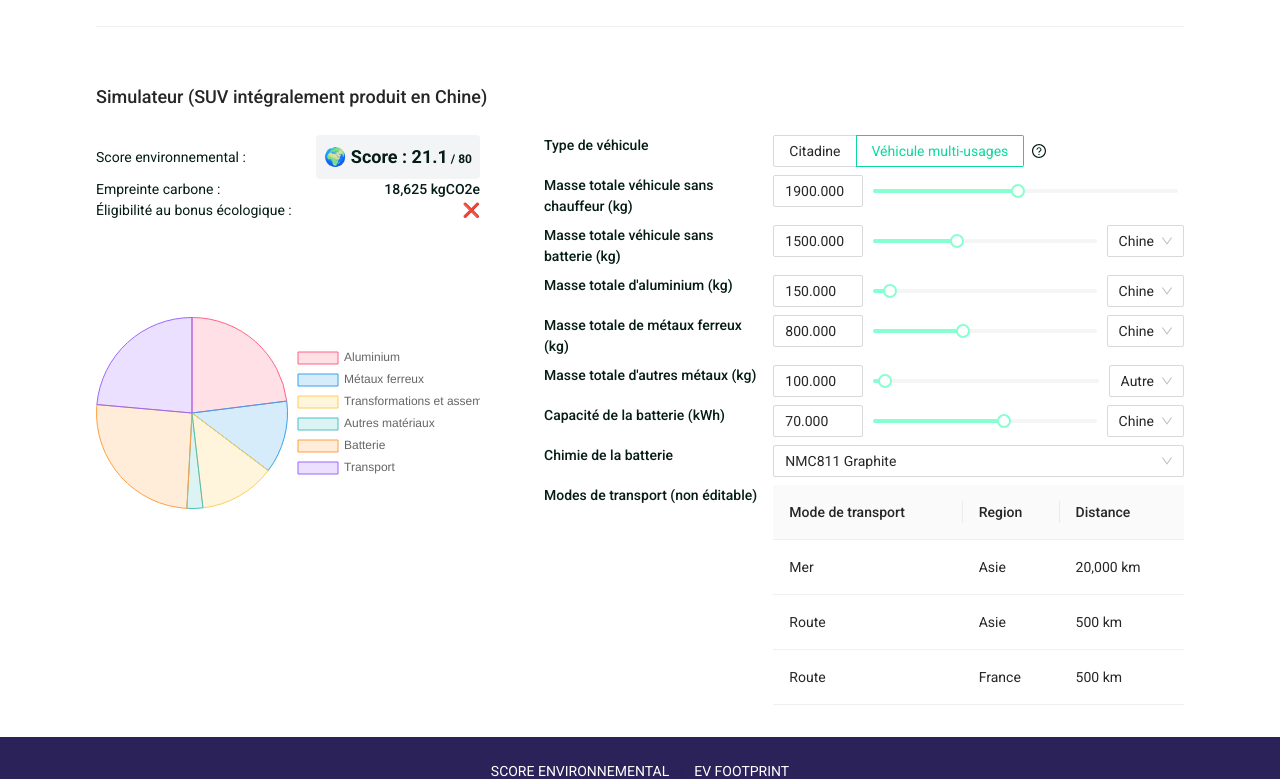
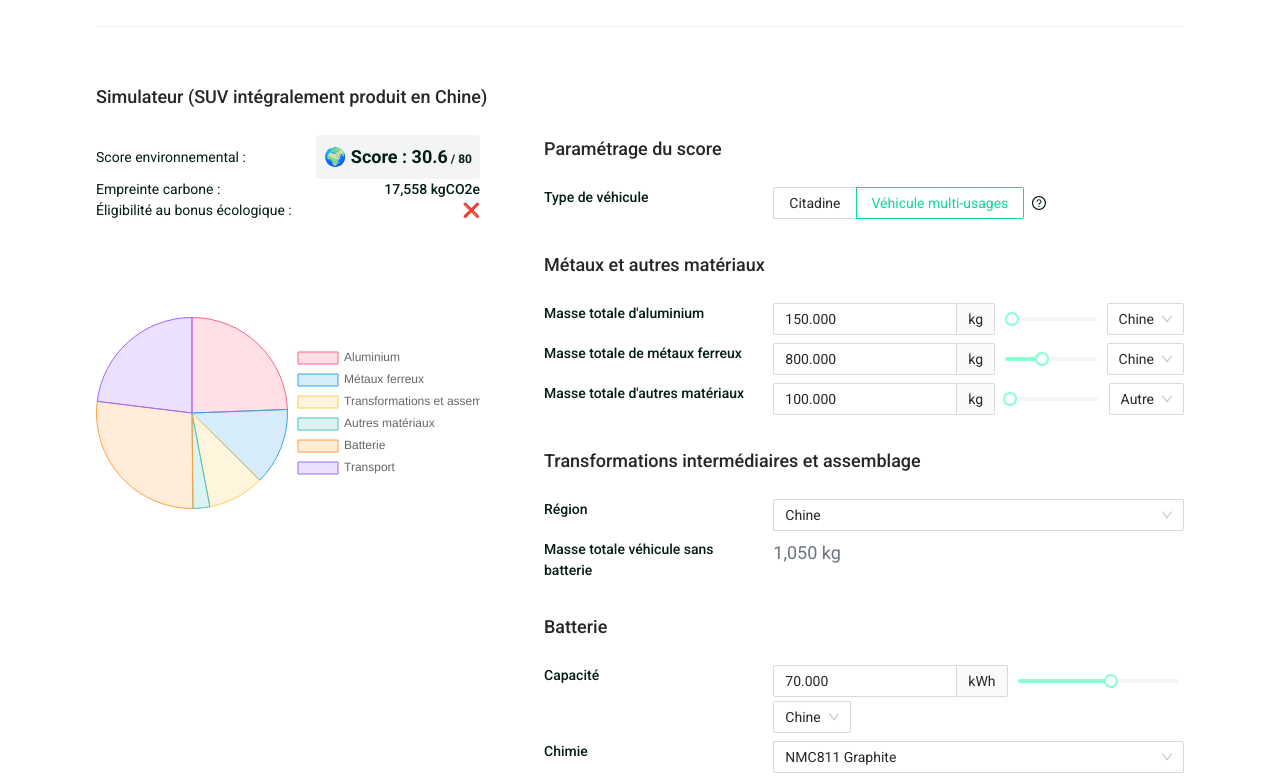
Before and after one commit to Traace-co/score-environnemental, a React (Create React App) app: page / in a window 1280 px wide. Shown: the part 3240-4019 px from the top of the page. Built offline with nearby package versions, Linux system fonts and the light colour scheme.

Commit message:
Reorganize settings section
Also, change "other metals" to "other materials" and prevent users from inputing inconsistent weights.

```diff
--- a/src/Landing.tsx
+++ b/src/Landing.tsx
@@ -46,6 +46,7 @@ interface CarProperties {
     totalMassWithoutBatteryKg: number
     totalMassOtherThanFerrousMetalsOrAluminiumKg: number
     massWithoutDriverKg: number
+    massBatteryKg: number
     batteryCapacityKWh: number
     chemistry: BatteryChemistry
     isLargeCar: boolean
@@ -63,6 +64,7 @@ export function Landing() {
         totalMassOtherThanFerrousMetalsOrAluminiumKg: 80,
         massWithoutDriverKg: 1650,
         batteryCapacityKWh: 55,
+        massBatteryKg: 550,
         chemistry: BatteryChemistry.LFP_Graphite,
         isLargeCar: true,
     }
@@ -74,6 +76,7 @@ export function Landing() {
         totalMassOtherThanFerrousMetalsOrAluminiumKg: 100,
         massWithoutDriverKg: 1900,
         batteryCapacityKWh: 70,
+        massBatteryKg: 700,
         chemistry: BatteryChemistry.NMC811_Graphite,
         isLargeCar: true,
     }
@@ -85,6 +88,7 @@ export function Landing() {
         totalMassOtherThanFerrousMetalsOrAluminiumKg: 60,
         massWithoutDriverKg: 1200,
         batteryCapacityKWh: 30,
+        massBatteryKg: 300,
         chemistry: BatteryChemistry.LFP_Graphite,
         isLargeCar: false,
     }
@@ -251,11 +255,10 @@ export function Landing() {
     const [totalMassAluminiumKg, setTotalMassAluminiumKg] = useState(defaultSampleCar.footprintEstimator.totalMassAluminiumKg)
     const [aluminiumRegion, setAluminiumRegion] = useState(defaultSampleCar.footprintEstimator.aluminiumRegion)
     const [totalMassFerrousMetalsKg, setTotalMassFerrousMetalsKg] = useState(defaultSampleCar.footprintEstimator.totalMassFerrousMetalsKg)
+    const [massBatteryKg, setMassBatteryKg] = useState(defaultSampleCar.footprintEstimator.massBatteryKg)
     const [ferrousMetalsCountry, setFerrousMetalsCountry] = useState(defaultSampleCar.footprintEstimator.ferrousMetalsCountry)
-    const [totalMassWithoutBatteryKg, setTotalMassWithoutBatteryKg] = useState(defaultSampleCar.footprintEstimator.totalMassWithoutBatteryKg)
     const [totalMassOtherThanFerrousMetalsOrAluminiumKg, setTotalMassOtherThanFerrousMetalsOrAluminiumKg] = useState(defaultSampleCar.footprintEstimator.totalMassOtherThanFerrousMetalsOrAluminiumKg)
     const [otherMaterialsRegion, setOtherMaterialsRegion] = useState(defaultSampleCar.footprintEstimator.otherMaterialsRegion)
-    const [massWithoutDriverKg, setMassWithoutDriverKg] = useState(defaultSampleCar.footprintEstimator.massWithoutDriverKg)
     const [manufacturingCountry, setManufacturingCountry] = useState(defaultSampleCar.footprintEstimator.manufacturingCountry)
     const [batteryCapacityKWh, setBatteryCapacityKWh] = useState(defaultSampleCar.footprintEstimator.batteryCapacityKWh)
     const [batteryRegion, setBatteryRegion] = useState(defaultSampleCar.footprintEstimator.batteryRegion)
@@ -263,10 +266,14 @@ export function Landing() {
     const [isLargeCar, setIsLargeCar] = useState(defaultSampleCar.footprintEstimator.isLargeCar)
     const [transportationSettings, setTransportationSettings] = useState(defaultSampleCar.footprintEstimator.transportationSettings)
 
+    const totalMassWithoutBatteryKg = totalMassAluminiumKg + totalMassFerrousMetalsKg + totalMassOtherThanFerrousMetalsOrAluminiumKg
+    const massWithoutDriverKg = totalMassWithoutBatteryKg + massBatteryKg
+
     const footprintEstimator = new FootprintEstimator({
         totalMassAluminiumKg,
         aluminiumRegion,
         totalMassFerrousMetalsKg,
+        massBatteryKg,
         ferrousMetalsCountry,
         totalMassWithoutBatteryKg,
         totalMassOtherThanFerrousMetalsOrAluminiumKg,
@@ -285,9 +292,7 @@ export function Landing() {
         setAluminiumRegion(car.footprintEstimator.aluminiumRegion)
         setTotalMassFerrousMetalsKg(car.footprintEstimator.totalMassFerrousMetalsKg)
         setFerrousMetalsCountry(car.footprintEstimator.ferrousMetalsCountry)
-        setTotalMassWithoutBatteryKg(car.footprintEstimator.totalMassWithoutBatteryKg)
         setTotalMassOtherThanFerrousMetalsOrAluminiumKg(car.footprintEstimator.totalMassOtherThanFerrousMetalsOrAluminiumKg)
-        setMassWithoutDriverKg(car.footprintEstimator.massWithoutDriverKg)
         setManufacturingCountry(car.footprintEstimator.manufacturingCountry)
         setBatteryCapacityKWh(car.footprintEstimator.batteryCapacityKWh)
         setBatteryRegion(car.footprintEstimator.batteryRegion)
@@ -347,7 +352,8 @@ export function Landing() {
                         </div>
                     </div>
 
-                    <div className="flex-grow gap-2 flex flex-col">
+                    <div className="flex-grow gap-8 flex flex-col">
+                        <SettingsSection title="Paramétrage du score">
                             <Settings label={("Type de véhicule"
                             )}>
                                 <div className="flex flex-row gap-2 items-center">
@@ -361,39 +367,18 @@ export function Landing() {
                                     </Tooltip>
                                 </div>
                             </Settings>
-                        <Settings label="Masse totale véhicule sans chauffeur (kg)">
-                            <SettingsSlider
-                                min={0}
-                                max={4000}
-                                precision={3}
-                                value={massWithoutDriverKg}
-                                onChange={setMassWithoutDriverKg}
-                            />
-                        </Settings>
-                        <Settings label="Masse totale véhicule sans batterie (kg)">
-                            <SettingsSlider
-                                min={0}
-                                max={4000}
-                                precision={3}
-                                value={totalMassWithoutBatteryKg}
-                                onChange={setTotalMassWithoutBatteryKg}
-                                extra={<Select
-                                    className="w-full"
-                                    value={manufacturingCountry}
-                                    onChange={setManufacturingCountry}
-                                    options={Object.values(ManufacturingCountry).map(region => (
-                                        { value: region, label: region }
-                                    ))} />}
-                            />
-                        </Settings>
-                        <Settings label="Masse totale d'aluminium (kg)">
+                        </SettingsSection>
+                        <SettingsSection title="Métaux et autres matériaux">
+                            <Settings label="Masse totale d'aluminium">
                                 <SettingsSlider
                                     min={0}
                                     max={2000}
                                     precision={3}
                                     value={totalMassAluminiumKg}
                                     onChange={setTotalMassAluminiumKg}
+                                    addonAfter="kg"
                                     extra={<Select
+                                        dropdownMatchSelectWidth={false}
                                         className="w-full"
                                         value={aluminiumRegion}
                                         onChange={setAluminiumRegion}
@@ -403,14 +388,16 @@ export function Landing() {
 
                                 />
                             </Settings>
-                        <Settings label="Masse totale de métaux ferreux (kg)">
+                            <Settings label="Masse totale de métaux ferreux">
                                 <SettingsSlider
                                     min={0}
                                     max={2000}
                                     precision={3}
                                     value={totalMassFerrousMetalsKg}
                                     onChange={setTotalMassFerrousMetalsKg}
+                                    addonAfter="kg"
                                     extra={<Select
+                                        dropdownMatchSelectWidth={false}
                                         className="w-full"
                                         value={ferrousMetalsCountry}
                                         onChange={setFerrousMetalsCountry}
@@ -419,14 +406,16 @@ export function Landing() {
                                         ))} />}
                                 />
                             </Settings>
-                        <Settings label="Masse totale d'autres métaux (kg)">
+                            <Settings label="Masse totale d'autres matériaux">
                                 <SettingsSlider
                                     min={0}
                                     max={2000}
                                     precision={3}
                                     value={totalMassOtherThanFerrousMetalsOrAluminiumKg}
                                     onChange={setTotalMassOtherThanFerrousMetalsOrAluminiumKg}
+                                    addonAfter="kg"
                                     extra={<Select
+                                        dropdownMatchSelectWidth={false}
                                         className="w-full"
                                         value={otherMaterialsRegion}
                                         onChange={setOtherMaterialsRegion}
@@ -438,7 +427,27 @@ export function Landing() {
                                         ))} />}
                                 />
                             </Settings>
-                        <Settings label="Capacité de la batterie (kWh)">
+                        </SettingsSection>
+                        <SettingsSection title="Transformations intermédiaires et assemblage">
+                            <Settings label="Région">
+                                <Select
+                                    dropdownMatchSelectWidth={false}
+                                    showSearch
+                                    className="w-full"
+                                    value={manufacturingCountry}
+                                    onChange={setManufacturingCountry}
+                                    options={Object.values(ManufacturingCountry).map(region => (
+                                        { value: region, label: region }
+                                    ))} />
+                            </Settings>
+                            <Settings label="Masse totale véhicule sans batterie">
+                                <div className="text-lg text-gray-500">
+                                    {`${totalMassWithoutBatteryKg.toLocaleString()} kg`}
+                                </div>
+                            </Settings>
+                        </SettingsSection>
+                        <SettingsSection title="Batterie">
+                            <Settings label="Capacité">
                                 <SettingsSlider
                                     className="flex-grow"
                                     min={0}
@@ -446,6 +455,7 @@ export function Landing() {
                                     precision={3}
                                     value={batteryCapacityKWh}
                                     onChange={setBatteryCapacityKWh}
+                                    addonAfter="kWh"
                                     extra={<Select
                                         className="w-full"
                                         value={batteryRegion}
@@ -462,7 +472,7 @@ export function Landing() {
                                         ))} />}
                                 />
                             </Settings>
-                        <Settings label="Chimie de la batterie">
+                            <Settings label="Chimie">
                                 <Select
                                     className="w-full"
                                     value={chemistry}
@@ -479,7 +489,18 @@ export function Landing() {
                                     ))}
                                     onChange={setChemistry} />
                             </Settings>
-                        <Settings label="Modes de transport (non éditable)">
+                            <Settings label="Masse batterie">
+                                <SettingsSlider
+                                    min={0}
+                                    max={1000}
+                                    precision={3}
+                                    value={massBatteryKg}
+                                    onChange={setMassBatteryKg}
+                                    addonAfter="kg"
+                                />
+                            </Settings>
+                        </SettingsSection>
+                        <SettingsSection title="Transport (non éditable)">
                             <div className="flex flex-col w-full">
                                 <Table
                                     showHeader={!isMobile}
@@ -511,10 +532,21 @@ export function Landing() {
                                     ]}
                                 />
                             </div>
-                        </Settings>
+                        </SettingsSection>
                     </div>
                 </div >
             </Section >
         </div >
     )
 }
+
+function SettingsSection(props: { title: string, children: ReactNode }) {
+    return (
+        <div className="flex flex-col gap-2">
+            <h3 className="text-lg font-medium mb-4">
+                {props.title}
+            </h3>
+            {props.children}
+        </div>
+    )
+}
--- a/src/methodology/footprintEstimator.ts
+++ b/src/methodology/footprintEstimator.ts
@@ -17,6 +17,7 @@ export class FootprintEstimator {
   totalMassAluminiumKg: number
   aluminiumRegion: AluminiumRegion
   totalMassFerrousMetalsKg: number
+  massBatteryKg: number
   ferrousMetalsCountry: FerrousMetalsCountry
   totalMassWithoutBatteryKg: number
   totalMassOtherThanFerrousMetalsOrAluminiumKg: number
@@ -33,6 +34,7 @@ export class FootprintEstimator {
     totalMassAluminiumKg: number,
     aluminiumRegion: AluminiumRegion,
     totalMassFerrousMetalsKg: number,
+    massBatteryKg: number,
     ferrousMetalsCountry: FerrousMetalsCountry,
     totalMassWithoutBatteryKg: number,
     manufacturingCountry: ManufacturingCountry,
@@ -49,6 +51,7 @@ export class FootprintEstimator {
     this.totalMassAluminiumKg = params.totalMassAluminiumKg
     this.aluminiumRegion = params.aluminiumRegion
     this.totalMassFerrousMetalsKg = params.totalMassFerrousMetalsKg
+    this.massBatteryKg = params.massBatteryKg
     this.ferrousMetalsCountry = params.ferrousMetalsCountry
     this.totalMassWithoutBatteryKg = params.totalMassWithoutBatteryKg
     this.totalMassOtherThanFerrousMetalsOrAluminiumKg = params.totalMassOtherThanFerrousMetalsOrAluminiumKg
--- a/src/settings/SettingsSlider.tsx
+++ b/src/settings/SettingsSlider.tsx
@@ -8,9 +8,10 @@ export function SettingsSlider(props: {
   className?: string,
   extra?: ReactNode,
   precision?: number,
+  addonAfter: ReactNode,
   onChange: (value: number) => void,
 }) {
-  const { className, min, max, value, onChange, extra, precision } = props;
+  const { className, min, max, value, onChange, extra, precision, addonAfter } = props;
   return (
     <div className={`${className ?? ''} flex flex-wrap gap-1`}>
       <div className="flex-shrink">
@@ -20,6 +21,7 @@ export function SettingsSlider(props: {
           value={value}
           precision={precision}
           onChange={value => onChange(value)}
+          addonAfter={addonAfter}
         />
       </div>
       <div className="flex-grow" style={{ minWidth: '100px' }}>
```
Lines whose indentation alone changed are shown as unchanged.
